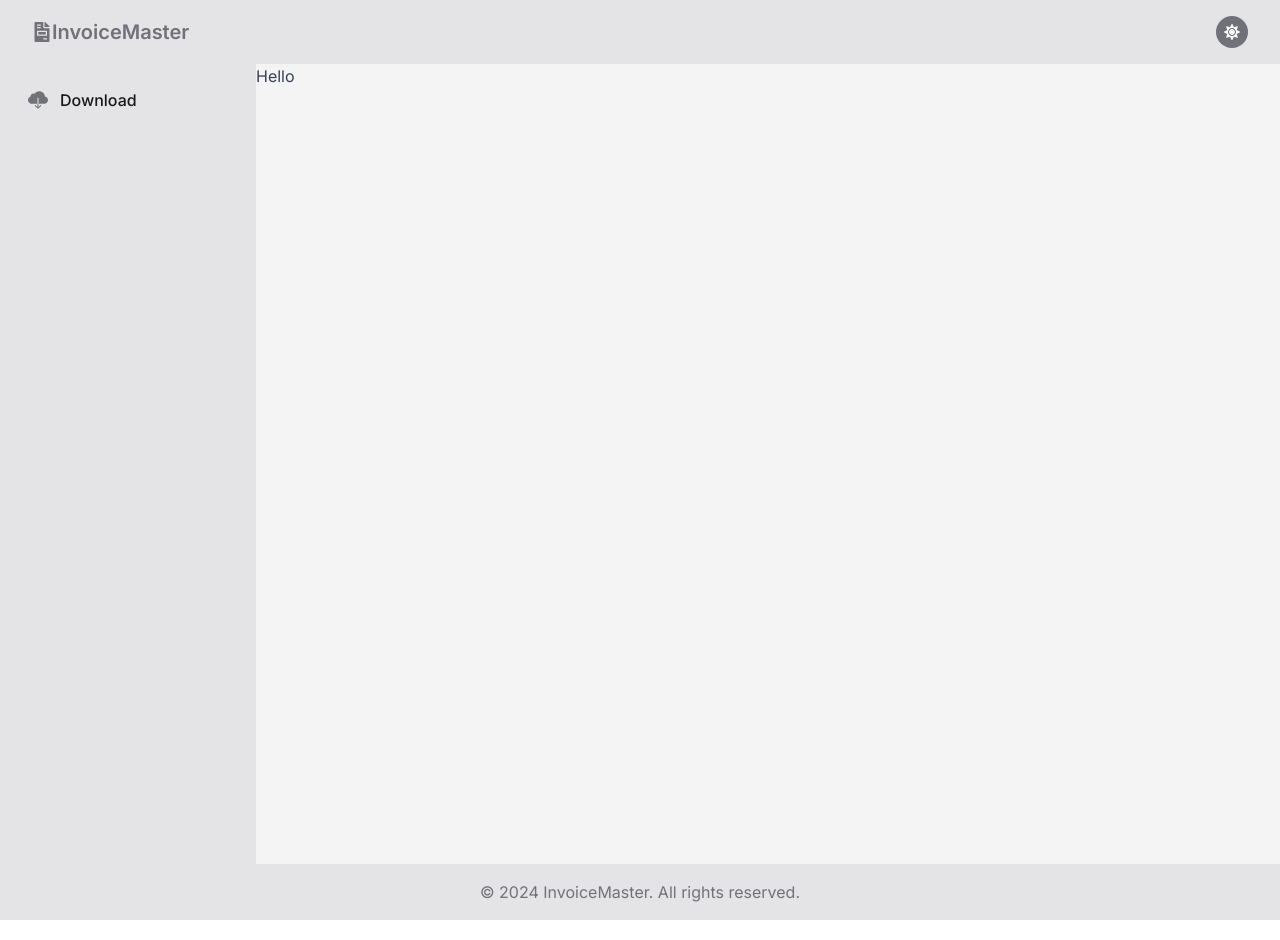
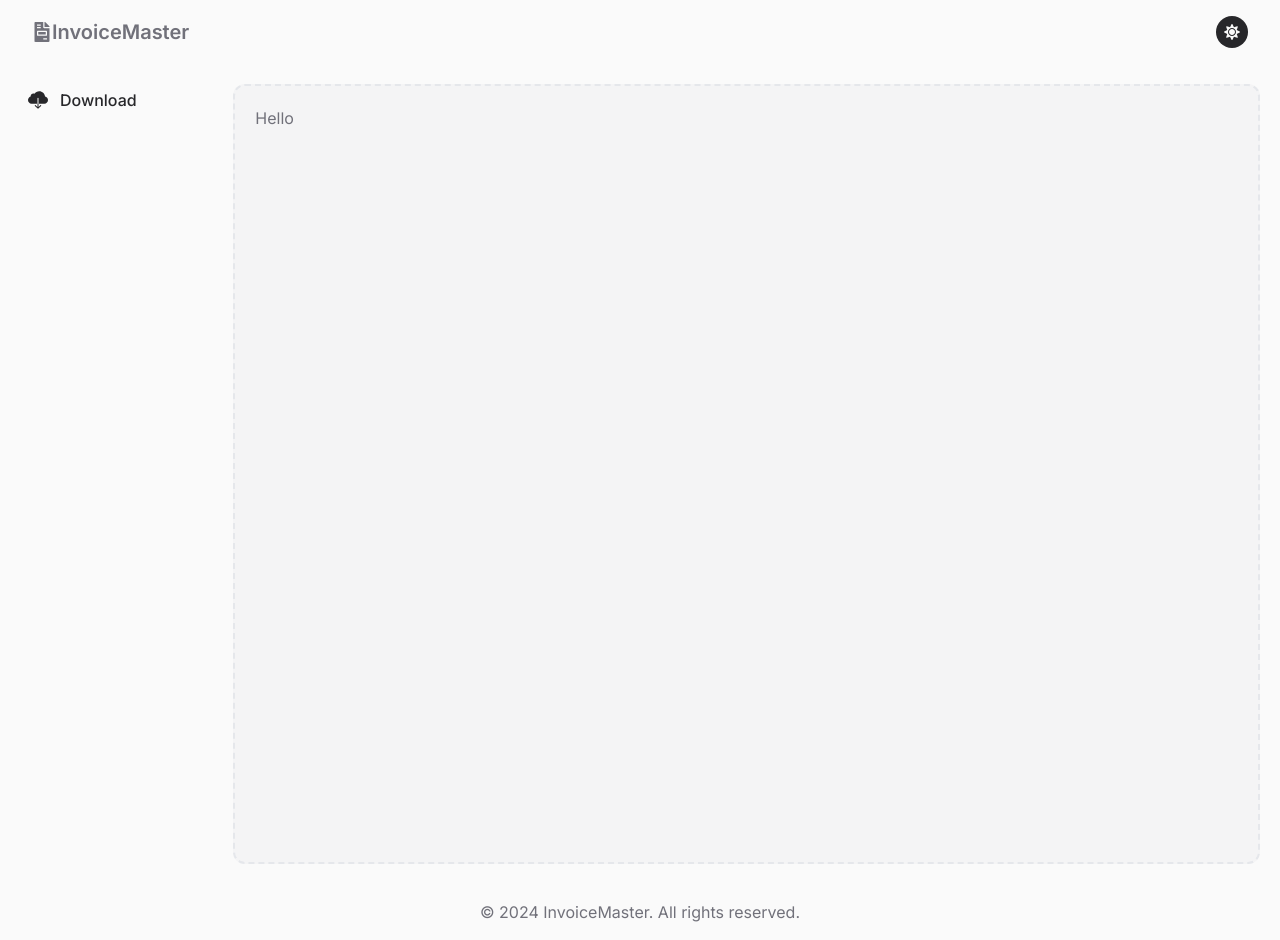
Before and after one commit to prasenjitpriyan/invoicemaster, a Next.js app: page / in a window 1280 px wide. Built offline with nearby package versions, Linux system fonts and the light colour scheme.

Commit message:
Color correction in different components

```diff
--- a/components/Footer.tsx
+++ b/components/Footer.tsx
@@ -4,7 +4,7 @@ const Footer: React.FC = () => {
   const currentYear = new Date().getFullYear();
 
   return (
-    <footer className="bg-zinc-200 dark:bg-zinc-500 text-zinc-500 dark:text-zinc-200 py-4">
+    <footer className="py-4">
       <div className="container mx-auto text-center">
         <p>&copy; {currentYear} InvoiceMaster. All rights reserved.</p>
       </div>
--- a/components/Header.tsx
+++ b/components/Header.tsx
@@ -12,15 +12,15 @@ const Header: React.FC = () => {
   const mode = useSelector((state: RootState) => state.theme.mode);
 
   return (
-    <nav className="bg-zinc-200 dark:bg-zinc-500 w-100 px-8">
+    <nav className="w-100 px-8">
       <div className="h-16 container flex items-center justify-between flex-wrap md:flex-nowrap">
-        <div className="text-zinc-500 dark:text-zinc-200 md:order-1 flex justify-center items-center">
+        <div className="md:order-1 flex justify-center items-center">
           <FaFileInvoice className="h-5 w-5" />
           <h1 className="font-semibold text-xl">InvoiceMaster</h1>
         </div>
         <div className="order-2">
           <button
-            className="px-2 py-2 bg-zinc-500 dark:bg-zinc-200 hover:bg-zinc-600 text-zinc-50 dark:text-zinc-500 rounded-full flex items-center"
+            className="px-2 py-2 bg-zinc-800 dark:bg-zinc-50 text-zinc-50 dark:text-zinc-800 rounded-full flex items-center"
             onClick={() => dispatch(toggleTheme())}
           >
             {mode === "light" ? <FaSun /> : <FaMoon />}
--- a/components/Hero.tsx
+++ b/components/Hero.tsx
@@ -1,26 +1,27 @@
+import Link from "next/link";
 import React from "react";
 import { IoIosCloudDownload } from "react-icons/io";
 
 const Hero: React.FC = () => {
   return (
-    <section className="flex flex-col md:flex-row">
+    <section className="flex flex-col md:flex-row dark:bg-zinc-700">
       <aside className="w-screen md:h-screen md:w-64">
-        <div className="h-full px-5 py-4 bg-zinc-200 dark:bg-zinc-500">
-          <ul className="space-y-2 font-medium">
-            <li>
-              <a
-                href="#"
-                className="flex items-center p-2 text-zinc-900 rounded-lg dark:text-white hover:bg-zinc-100 dark:hover:bg-zinc-700 group"
-              >
-                <IoIosCloudDownload className="w-5 h-5 text-zinc-500 transition duration-75 dark:text-zinc-400 group-hover:text-zinc-900 dark:group-hover:text-white" />
-                <span className="ms-3">Download</span>
-              </a>
-            </li>
-          </ul>
+        <div className="h-full px-5 py-4">
+          <button className="space-y-2 font-medium w-full">
+            <Link
+              href="/download"
+              className="flex items-center p-2 text-zinc-800 rounded-lg dark:text-zinc-50 hover:bg-zinc-100 dark:hover:bg-zinc-700 group"
+            >
+              <IoIosCloudDownload className="w-5 h-5 text-zinc-800 transition duration-75 dark:text-zinc-50 group-hover:text-zinc-900 dark:group-hover:text-zinc-50" />
+              <span className="ms-3">Download</span>
+            </Link>
+          </button>
         </div>
       </aside>
-      <aside className="min-h-screen">
-        <h1>Hello</h1>
+      <aside className="min-h-[100svh] w-full">
+        <div className="m-5 bg-zinc-100 dark:bg-zinc-800 h-[calc(100svh_-_1.25rem)] rounded-xl p-5 border-2 border-dashed">
+          <h1>Hello</h1>
+        </div>
       </aside>
     </section>
   );
--- a/components/ThemeProvider.tsx
+++ b/components/ThemeProvider.tsx
@@ -12,7 +12,7 @@ const ThemeProvider = ({
   const mode = useSelector((state: RootState) => state.theme.mode);
   return (
     <div className={mode}>
-      <div className="bg-zinc-100 text-gray-700 dark:text-zinc-100 dark:bg-zinc-400 min-h-screen">
+      <div className="bg-zinc-50 dark:bg-zinc-800 text-zinc-500 dark:text-zinc-50 min-h-screen">
         {children}
       </div>
     </div>
```
